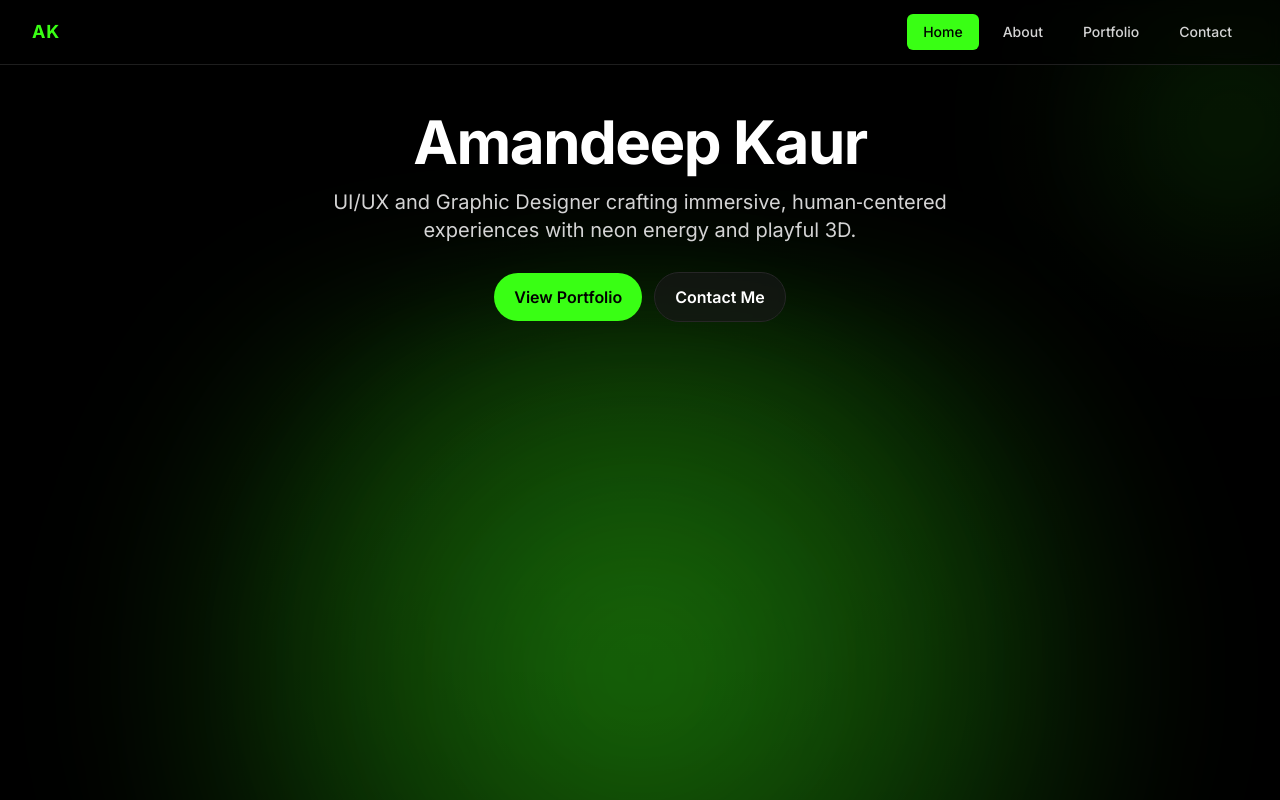
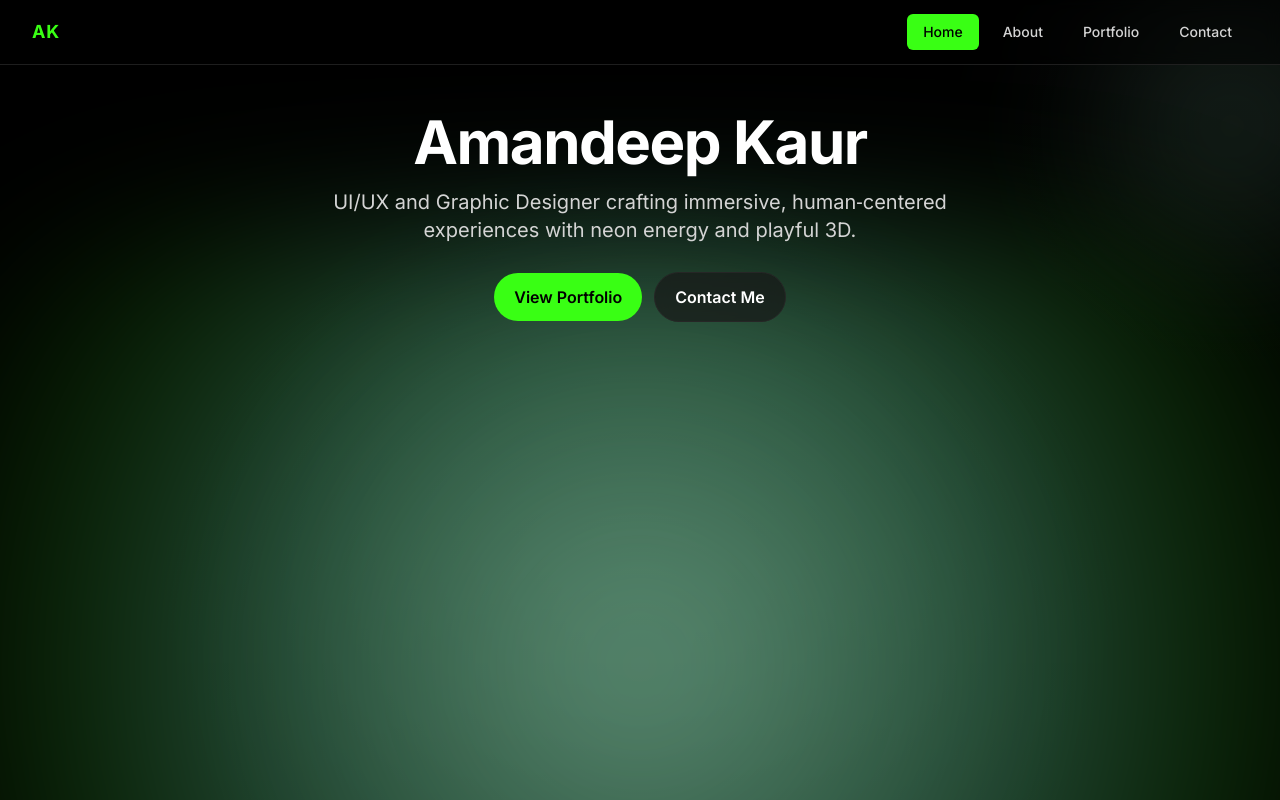
Before and after one commit to flamesuserresource4/frontend-repo_dp4y5csn_d9eis5, a React (Vite) app: page / in a window 1280 px wide. Shown: the top 800 px of the page. Built offline with nearby package versions, Linux system fonts and the light colour scheme; a web font is replaced by a local one.

Commit message:
Update project prj_dp4y5csn - 2025-11-11T10:38:43.571Z

```diff
--- a/src/components/Hero.jsx
+++ b/src/components/Hero.jsx
@@ -17,13 +17,13 @@ export default function Hero() {
     <section className="relative overflow-hidden bg-black pt-28">
       {/* Aura background behind the 3D element */}
       <div aria-hidden className="pointer-events-none absolute inset-0">
-        <div className="absolute left-1/2 top-[56%] h-[95vmin] w-[95vmin] -translate-x-1/2 -translate-y-1/2 rounded-full bg-[radial-gradient(circle_at_center,rgba(57,255,20,0.22),rgba(57,255,20,0.08)_55%,transparent_80%)] blur-3xl" />
-        <div className="absolute right-[-15%] top-[-10%] h-[60vmin] w-[60vmin] rounded-full bg-[radial-gradient(circle_at_center,rgba(57,255,20,0.16),transparent_60%)] blur-3xl" />
+        <div className="absolute left-1/2 top-[56%] h-[100vmin] w-[100vmin] -translate-x-1/2 -translate-y-1/2 rounded-full bg-[radial-gradient(circle_at_center,rgba(168,255,210,0.22),rgba(120,255,180,0.10)_55%,transparent_80%)] blur-[70px]" />
+        <div className="absolute right-[-15%] top-[-10%] h-[60vmin] w-[60vmin] rounded-full bg-[radial-gradient(circle_at_center,rgba(168,255,210,0.18),transparent_60%)] blur-[60px]" />
         <div className="absolute inset-0 bg-gradient-to-b from-black/10 via-black/40 to-black" />
       </div>
 
       {/* Content wrapper */}
-      <div className="relative z-10 mx-auto max-w-6xl px-4">
+      <div className="relative z-10 mx-auto max-w-7xl px-4">
         {/* Centered heading and CTAs above the 3D */}
         <div className="text-center">
           <motion.h1
@@ -70,15 +70,15 @@ export default function Hero() {
           initial={{ opacity: 0, scale: 0.98 }}
           animate={{ opacity: 1, scale: 1 }}
           transition={{ delay: 0.25, duration: 0.6 }}
-          className="relative mx-auto mt-[30px] w-full max-w-5xl" // reduced by ~10px from 40px
+          className="relative mx-auto mt-[30px] w-full max-w-7xl"
           aria-label="Interactive 3D scene"
         >
-          {/* Local aura directly behind the 3D element */}
+          {/* Local aura directly behind the 3D element (softer green) */}
           <div aria-hidden className="pointer-events-none absolute inset-0 -z-10">
-            <div className="absolute left-1/2 top-1/2 h-[120%] w-[120%] -translate-x-1/2 -translate-y-1/2 rounded-full blur-3xl bg-[radial-gradient(circle_at_center,rgba(57,255,20,0.35)_0%,rgba(57,255,20,0.18)_40%,rgba(0,0,0,0)_75%)]" />
+            <div className="absolute left-1/2 top-1/2 h-[140%] w-[140%] -translate-x-1/2 -translate-y-1/2 rounded-full blur-[72px] bg-[radial-gradient(circle_at_center,rgba(168,255,210,0.5)_0%,rgba(120,255,180,0.26)_40%,rgba(57,255,20,0.12)_62%,rgba(0,0,0,0)_80%)]" />
           </div>
 
-          <div className="mx-auto aspect-[16/10] w-full overflow-visible">
+          <div className="mx-auto w-full overflow-visible aspect-[16/9] lg:aspect-[16/8]">
             {/* Using the Spline web component directly */}
             <spline-viewer
               url="https://prod.spline.design/zbfihsUSio91-2EK/scene.splinecode"
```
Also changed, not shown: 1 other file (tests, documents, lock files or other folders).
